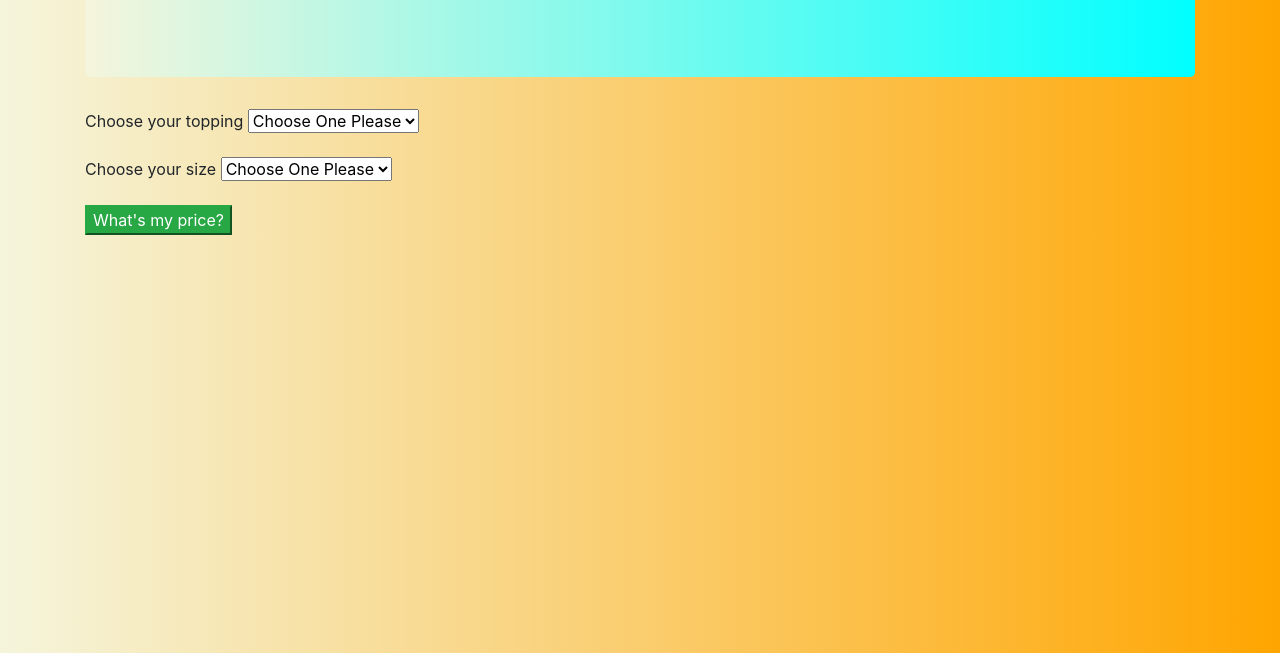
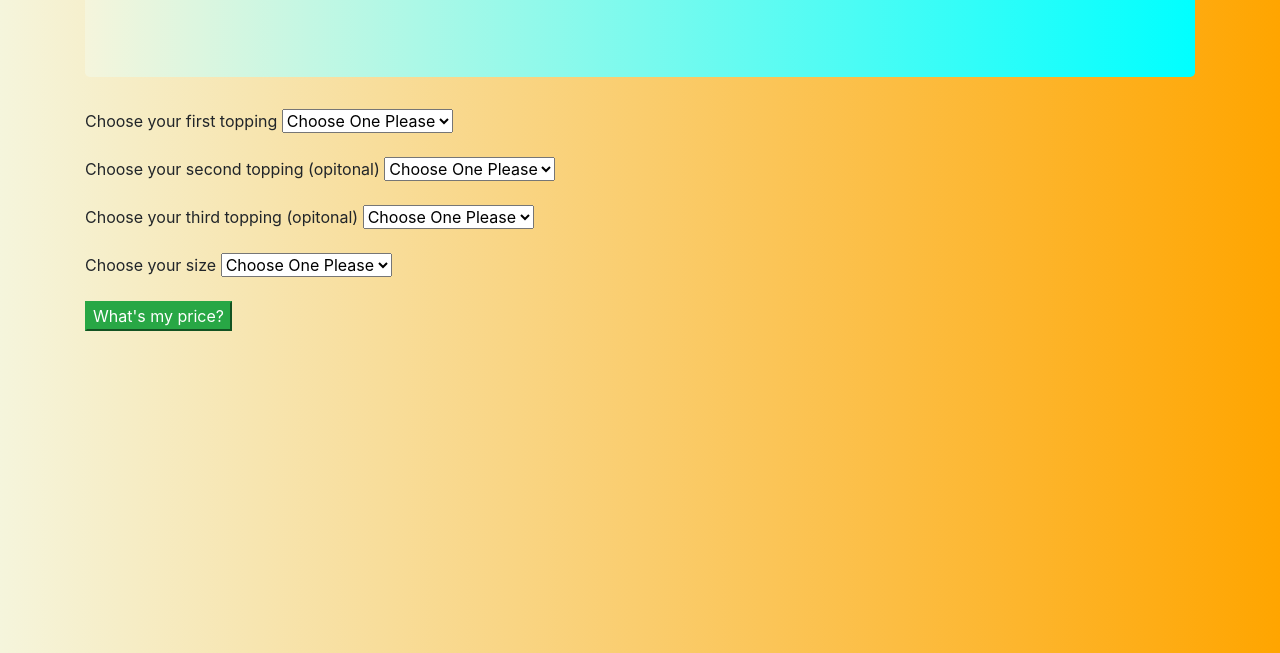
Before and after one commit to chonnessey/pizza-parlor, a plain HTML site: page index.html in a window 1280 px wide. Shown: the part 147-800 px from the top of the page. Drawn offline with Linux system fonts and the light colour scheme.

Commit message:
add extra topping options

```diff
--- a/index.html
+++ b/index.html
@@ -16,11 +16,38 @@
 
       <form id="order">
         <div class="form-group">
-          <label for="topping">Choose your topping</label>
-          <select id="topping" class="form-select" aria-label="Default Example" required>
+          <label for="topping1">Choose your first topping</label>
+          <select id="topping1" class="form-select" aria-label="Default Example" required>
             <option value="">Choose One Please</option>
             <option value="pepporoni">Pepporoni</option>
             <option value="cheese">Cheese</option>
+            <option value="pineapple">Pineapple</option>
+            <option value="jalapenos">Jalapenos</option>
+            <option value="bellpeppers">Bellpeppers</option>
+            <option value="olives">Olives</option>
+          </select>
+        </div>
+        <div class="form-group">
+          <label for="topping2">Choose your second topping (opitonal)</label>
+          <select id="topping2" class="form-select" aria-label="Default Example">
+            <option>Choose One Please</option>
+            <option value="pepporoni">Pepporoni</option>
+            <option value="cheese">Cheese</option>
+            <option value="pineapple">Pineapple</option>
+            <option value="jalapenos">Jalapenos</option>
+            <option value="bellpeppers">Bellpeppers</option>
+            <option value="olives">Olives</option>
+          </select>
+        </div>
+        <div class="form-group">
+          <label for="topping3">Choose your third topping (opitonal)</label>
+          <select id="topping3" class="form-select" aria-label="Default Example">
+            <option>Choose One Please</option>
+            <option value="pepporoni">Pepporoni</option>
+            <option value="cheese">Cheese</option>
+            <option value="pineapple">Pineapple</option>
+            <option value="jalapenos">Jalapenos</option>
+            <option value="bellpeppers">Bellpeppers</option>
             <option value="olives">Olives</option>
           </select>
         </div>
--- a/js/scripts.js
+++ b/js/scripts.js
@@ -1,23 +1,18 @@
 // Business logic
 
-function Pizza(topping, size, price) {
-  this.pizzaTopping = topping;
+function Pizza(toppings, size, price) {
+  this.pizzaToppings = toppings;
   this.pizzaSize = size;
   this.price = price;
 }
-console.log(priceOfPizza);
-Pizza.prototype.GetPrice = function() {
+
+Pizza.prototype.GetSize = function() {
   let sizeOfPizza = this.pizzaSize;
   let priceOfPizza = 0;
   this.price = 0;
-  switch(sizeOfPizza) {
-    case "small":
-      priceOfPizza = 10;
-      break;
-  }
-  return this.price += priceOfPizza;
 }
-console.log(priceOfPizza);
+
+Pizza.prototype.GetTopping
 
 
 
```
